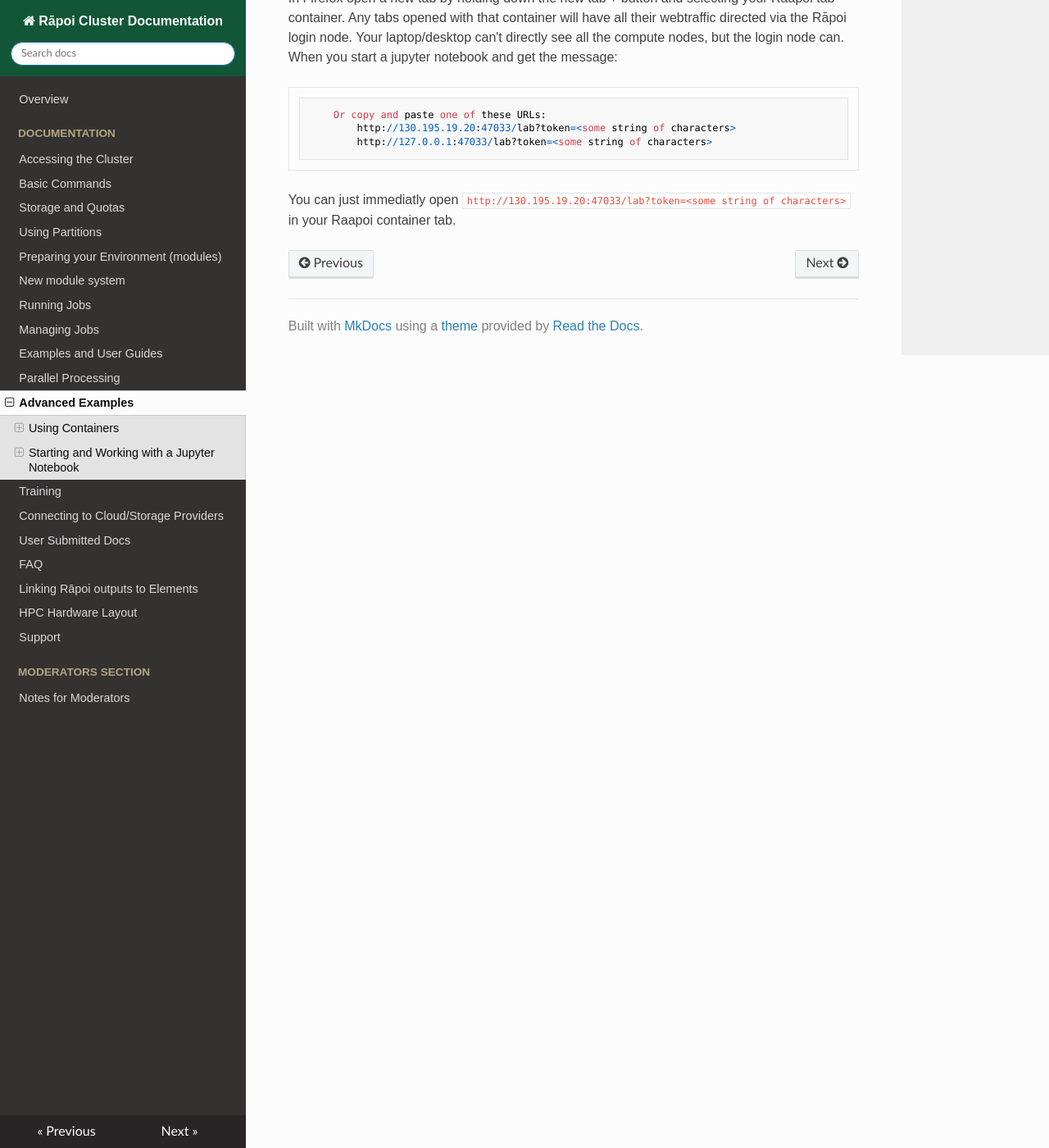
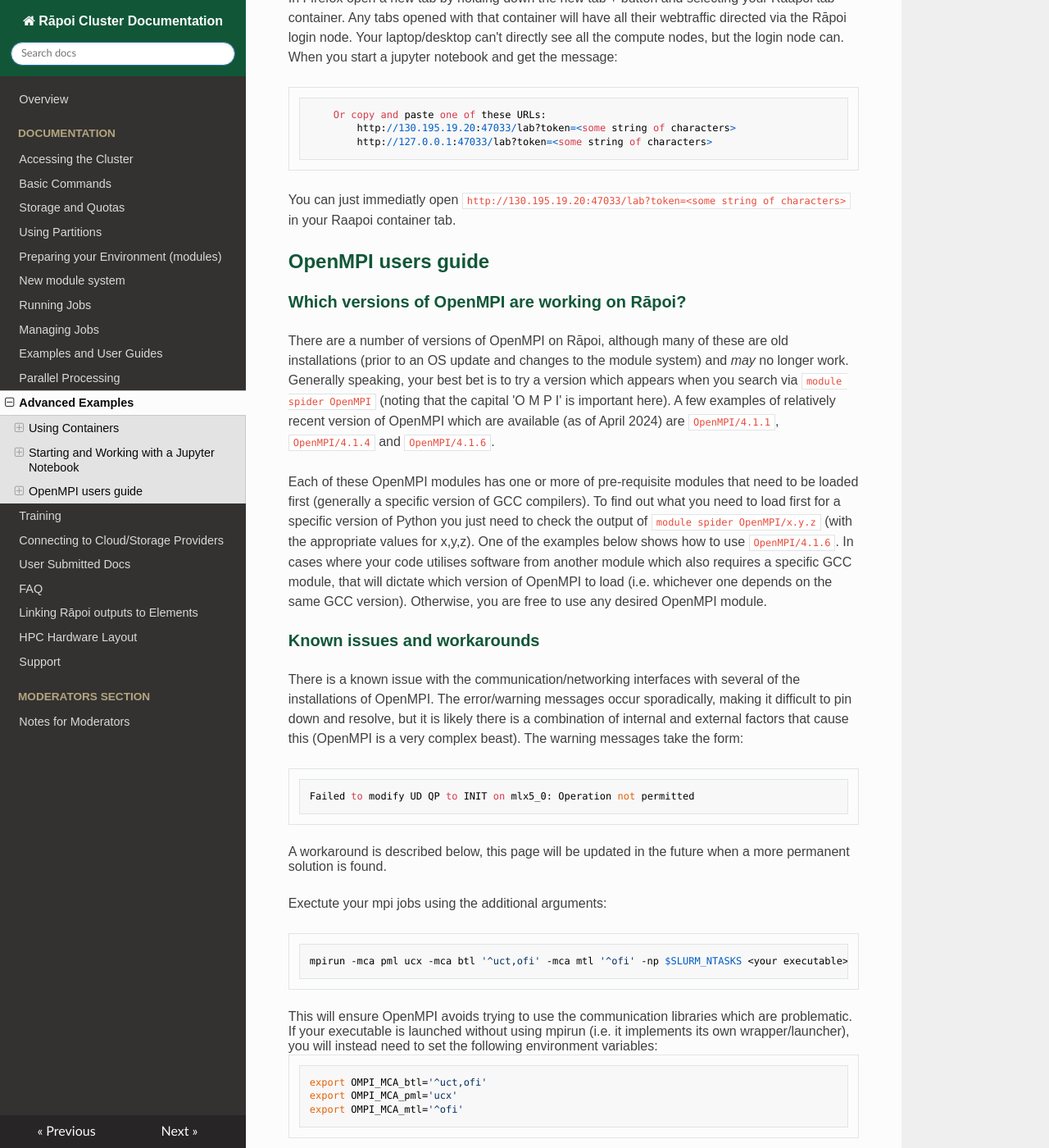
Before and after one commit to vuw-research-computing/raapoi-docs, an MkDocs documentation site: the page built from docs/advanced_examples.md, in a window 1280 px wide and 1400 px high, scrolled down 5934 px. Shown: the whole window at 82% size. Built offline with MkDocs 1.6.1, drawn with Linux system fonts in a browser that asks for light colours; nearby versions of some CDN libraries; some web fonts are replaced.

Commit message:
added OpenMPI users guide

````diff
--- /dev/null
+++ b/docs/advanced/OpenMPI_users_guide.md
@@ -0,0 +1,38 @@
+## OpenMPI users guide
+
+### Which versions of OpenMPI are working on Rāpoi?
+
+There are a number of versions of OpenMPI on Rāpoi, although many of these are old installations (prior to an OS update and changes to the module system) and *may* no longer work.
+Generally speaking, your best bet is to try a version which appears when you search via `module spider OpenMPI` (noting that the capital 'O M P I' is important here).
+A few examples of relatively recent version of OpenMPI which are available (as of April 2024) are `OpenMPI/4.1.1`, `OpenMPI/4.1.4` and `OpenMPI/4.1.6`.
+
+Each of these OpenMPI modules has one or more of pre-requisite modules that need to be loaded first (generally a specific version of GCC compilers).
+To find out what you need to load first for a specific version of Python you just need to check the output of `module spider OpenMPI/x.y.z` (with the appropriate values for x,y,z).
+One of the examples below shows how to use `OpenMPI/4.1.6`.
+In cases where your code utilises software from another module which also requires a specific GCC module, that will dictate which version of OpenMPI to load (i.e. whichever one depends on the same GCC version).
+Otherwise, you are free to use any desired OpenMPI module.
+
+
+
+### Known issues and workarounds
+
+
+There is a known issue with the communication/networking interfaces with several of the installations of OpenMPI.
+The error/warning messages occur sporadically, making it difficult to pin down and resolve, but it is likely there is a combination of internal and external factors that cause this (OpenMPI is a very complex beast).
+The warning messages take the form:
+```
+Failed to modify UD QP to INIT on mlx5_0: Operation not permitted
+```
+A workaround is described below, this page will be updated in the future when a more permanent solution is found.
+
+Exectute your mpi jobs using the additional arguments:
+```bash
+mpirun -mca pml ucx -mca btl '^uct,ofi' -mca mtl '^ofi' -np $SLURM_NTASKS <your executable>
+```
+This will ensure OpenMPI avoids trying to use the communication libraries which are problematic.
+If your executable is launched without using mpirun (i.e. it implements its own wrapper/launcher), you will instead need to set the following environment variables:
+```bash
+export OMPI_MCA_btl='^uct,ofi'
+export OMPI_MCA_pml='ucx'
+export OMPI_MCA_mtl='^ofi'
+```
--- a/docs/advanced_examples.md
+++ b/docs/advanced_examples.md
@@ -11,3 +11,10 @@ include-markdown "advanced/containers.md"
 {%
 include-markdown "advanced/notebooks.md"
 %}
+
+
+
+
+{%
+include-markdown "advanced/OpenMPI_users_guide.md"
+%}
````
